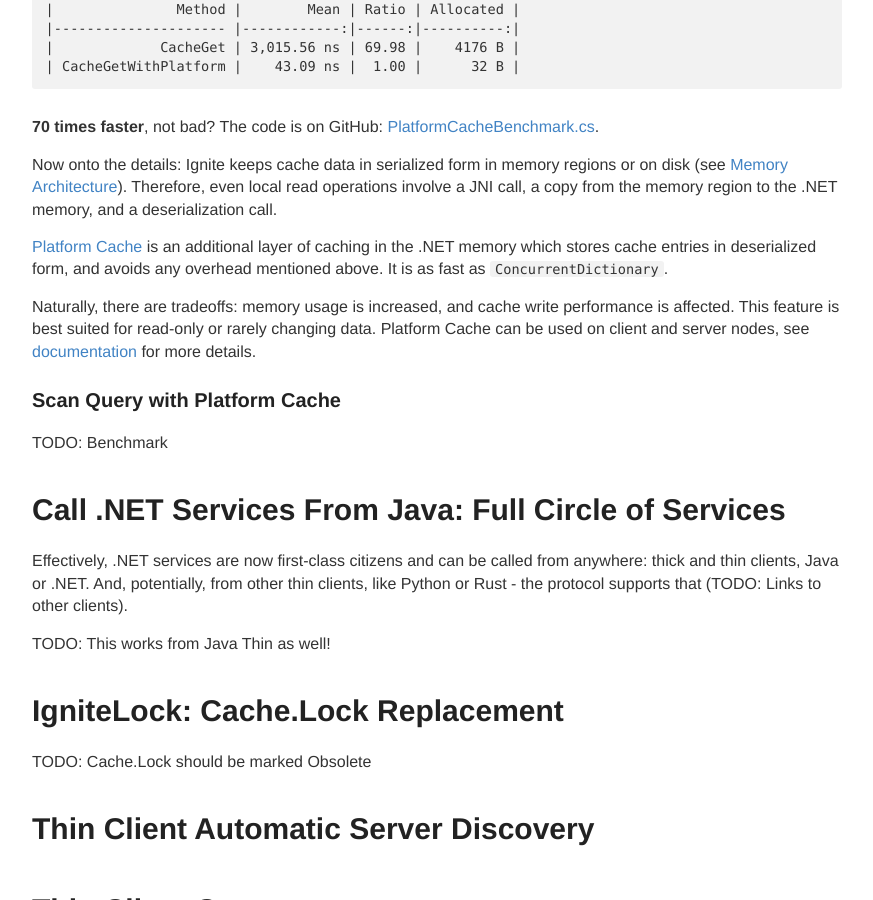
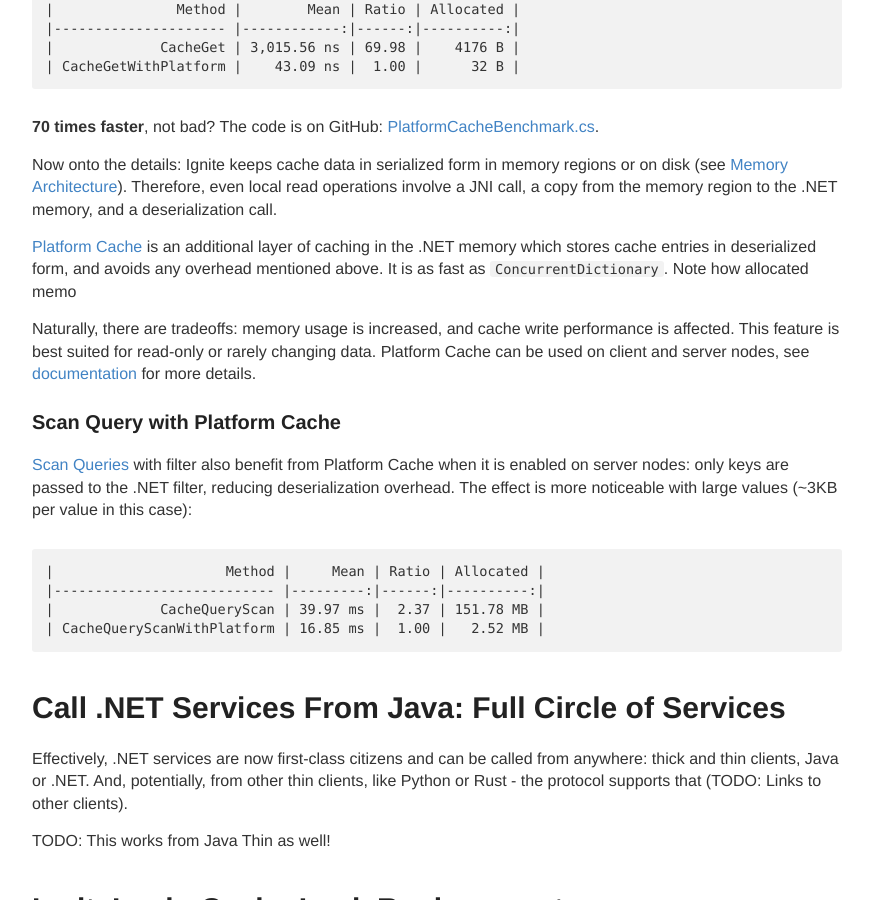
Before and after one commit to ptupitsyn/ptupitsyn.github.io, a Jekyll site: the page built from _posts/2020-10-26-Whats-New-In-Ignite-Net-2.9.md, in a window 1280 px wide and 900 px high, scrolled down 394 px. Shown: the whole window, without its empty margins (203-1076 px from the left). Built offline with Jekyll 4.4.1, drawn with Linux system fonts in a browser that asks for light colours; comment, search, counter and statistics services are not loaded.

Commit message:
wip platform cache scan queries

````diff
--- a/_posts/2020-10-26-Whats-New-In-Ignite-Net-2.9.md
+++ b/_posts/2020-10-26-Whats-New-In-Ignite-Net-2.9.md
@@ -22,7 +22,7 @@
 Therefore, even local read operations involve a JNI call, a copy from the memory region to the .NET memory, and a deserialization call.
 
 [Platform Cache](https://ignite.apache.org/docs/latest/net-specific/net-platform-cache) is an additional layer of caching in the .NET memory which stores cache entries in deserialized form,
-and avoids any overhead mentioned above. It is as fast as `ConcurrentDictionary`.
+and avoids any overhead mentioned above. It is as fast as `ConcurrentDictionary`. Note how allocated memo
 
 Naturally, there are tradeoffs: memory usage is increased, and cache write performance is affected. This feature is best suited for read-only or rarely changing data.
 Platform Cache can be used on client and server nodes, see [documentation](https://ignite.apache.org/docs/latest/net-specific/net-platform-cache) for more details.
@@ -30,7 +30,15 @@
 
 ### Scan Query with Platform Cache
 
-TODO: Benchmark
+[Scan Queries](https://ignite.apache.org/docs/latest/key-value-api/using-scan-queries) with filter also benefit from Platform Cache when it is enabled on server nodes:
+only keys are passed to the .NET filter, reducing deserialization overhead. The effect is more noticeable with large values (~3KB per value in this case):
+
+```
+|                     Method |     Mean | Ratio | Allocated |
+|--------------------------- |---------:|------:|----------:|
+|             CacheQueryScan | 39.97 ms |  2.37 | 151.78 MB |
+| CacheQueryScanWithPlatform | 16.85 ms |  1.00 |   2.52 MB |
+```
 
 
 # Call .NET Services From Java: Full Circle of Services
````
